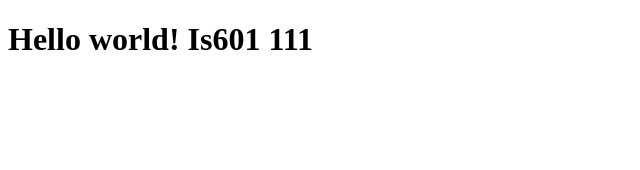
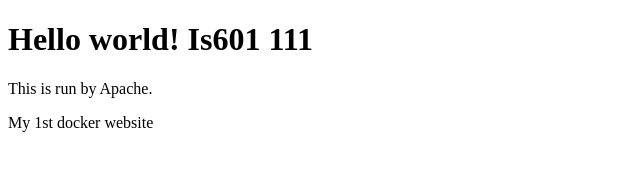
Before and after one commit to DairuiZhangNJIT/InternetHistory_Dairui, a plain HTML site: page public_html/index.html in a window 1280 px wide. Shown: the whole page, without its empty margins (0-640 px from the left). Drawn offline with Linux system fonts and the light colour scheme.

Commit message:
Setup Docker and Azure

```diff
--- a/public_html/index.html
+++ b/public_html/index.html
@@ -6,5 +6,7 @@
 </head>
 <body>
 <h1>Hello world! Is601 111</h1>
+<p>This is run by Apache.</p>
+<p>My 1st docker website</p>
 </body>
 </html>
```
Also changed, not shown: 3 other files.
